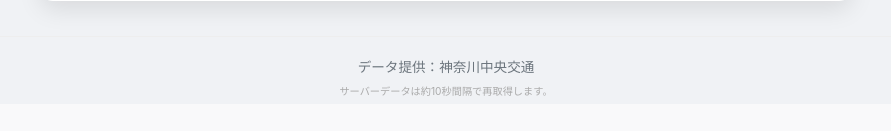
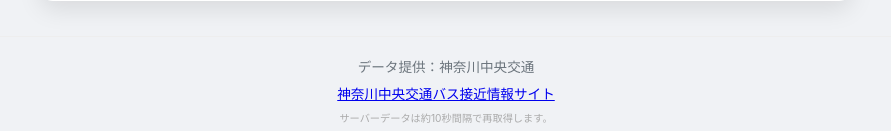
Before and after one commit to hayaokuri/bus, a Flask app: page / in a window 1280 px wide. Shown: the part 791-922 px from the top of the page, without its empty margins (194-1085 px from the left). Before the commit the page ends 887 px from the top, so only its background shows below. Run offline with Flask 2, Linux system fonts and the light colour scheme; data that the repository does not hold is empty.

Commit message:
Update index.html

```diff
--- a/templates/index.html
+++ b/templates/index.html
@@ -41,7 +41,9 @@
 
     <div class="footer">
         <p>データ提供：神奈川中央交通</p>
-        <p id="next-fetch-info-debug" style="font-size: 0.75em; color: #aaa;"></p> </div>
+        <p><a href="http://real.kanachu.jp/pc/searchapproachinfo" target="_blank" rel="noopener noreferrer">神奈川中央交通バス接近情報サイト</a></p>
+        <p id="next-fetch-info-debug" style="font-size: 0.75em; color: #aaa;"></p>
+    </div>
 
     <script>
         // Flaskのconfigから値を受け取り、グローバルJavaScript変数として定義
```
